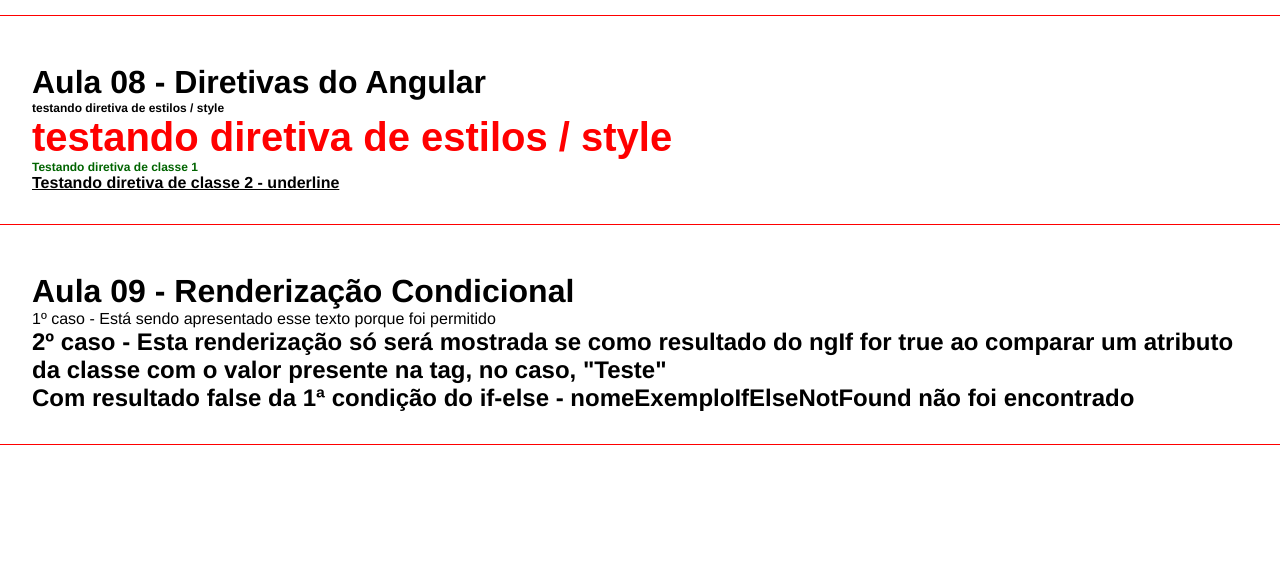
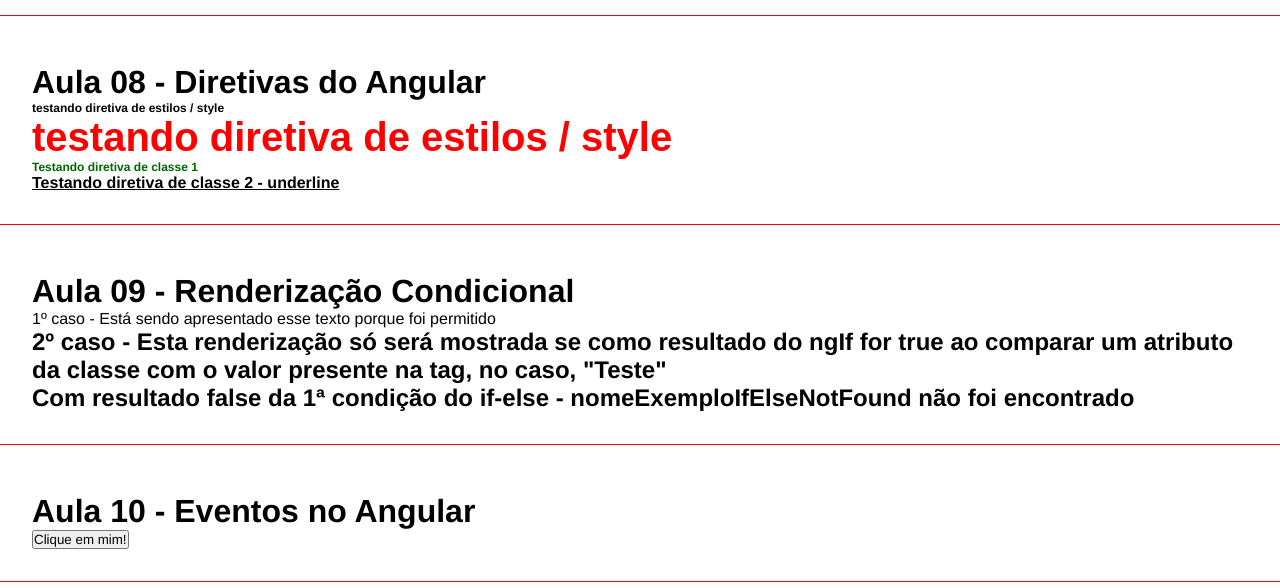
Before and after one commit to Josius/Estudos-Angular-Parte-1-Fundamentos, an Angular app: page / in a window 1280 px wide. Shown: the part 713-1301 px from the top of the page. Built offline with nearby package versions, Linux system fonts and the light colour scheme.

Commit message:
adiciona aula 10 - eventos no angular

```diff
--- a/src/app/app.component.html
+++ b/src/app/app.component.html
@@ -8,3 +8,4 @@
 <app-parent-data [name]="userName" [userData]="userData"></app-parent-data>
 <app-directives></app-directives>
 <app-if-render></app-if-render>
+<app-eventos></app-eventos>
--- a/src/app/app.module.ts
+++ b/src/app/app.module.ts
@@ -6,6 +6,7 @@
 import { ParentDataComponent } from './components/parent-data/parent-data.component';
 import { DirectivesComponent } from './components/directives/directives.component';
 import { IfRenderComponent } from './components/if-render/if-render.component';
+import { EventosComponent } from './components/eventos/eventos.component';
 
 @NgModule({
   declarations: [
@@ -13,7 +14,8 @@
     FirstComponentComponent,
     ParentDataComponent,
     DirectivesComponent,
-    IfRenderComponent
+    IfRenderComponent,
+    EventosComponent
   ],
   imports: [
     BrowserModule
--- /dev/null
+++ b/src/app/components/eventos/eventos.component.html
@@ -0,0 +1,5 @@
+<div class="aula">
+    <h1>Aula 10 - Eventos no Angular</h1>
+    <p *ngIf="show">Você clicou em mim!</p>
+    <button (click)="showMessage()">Clique em mim!</button>
+</div>
--- /dev/null
+++ b/src/app/components/eventos/eventos.component.ts
@@ -0,0 +1,16 @@
+import { Component } from '@angular/core';
+
+@Component({
+  selector: 'app-eventos',
+  templateUrl: './eventos.component.html',
+  styleUrls: ['./eventos.component.css']
+})
+export class EventosComponent {
+  show: boolean = false;
+
+  showMessage(): void {
+
+    this.show = !this.show; // toggle
+    // (this.show == false) ? this.show = true : this.show = false;
+  }
+}
```
Also changed, not shown: src/app/components/eventos/eventos.component.css (added), 2 other files (tests, documents, lock files or other folders).
